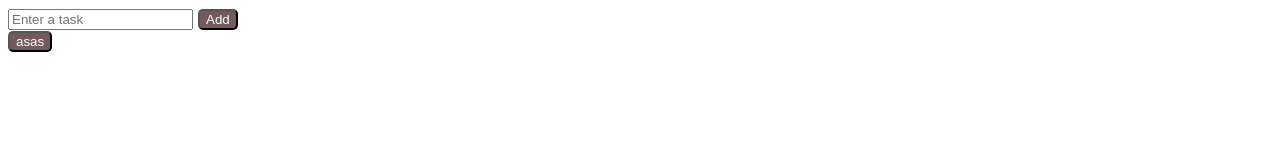
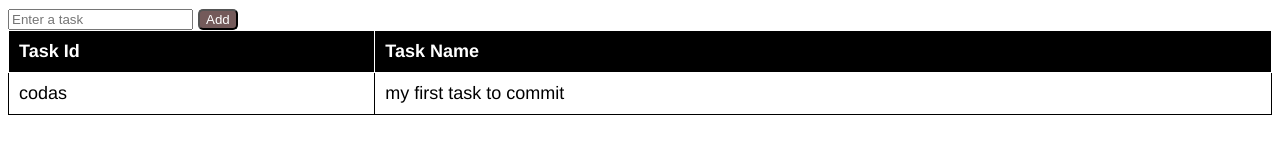
Before and after one commit to KeIGoU25/to-do-list, a plain HTML site: page index.html in a window 1280 px wide. Drawn offline with Linux system fonts and the light colour scheme.

Commit message:
add table

```diff
--- a/index.html
+++ b/index.html
@@ -7,11 +7,28 @@
     <link rel="stylesheet" href="style.css">
 </head>
 <body>
-    <form action="">
+    <form action="" onsubmit="return false;">
         <input type="text" name="task" id="task" placeholder="Enter a task">
         <button type="submit">
             Add
         </button>
     </form>
-    <button>asas</button>
+    <main>
+        <table>
+            <thead>
+                <tr>
+                    <th>Task Id</th>
+                    <th>Task Name</th>
+                </tr>
+            </thead>
+            <tbody>
+                <tr>
+                    <td>codas</td>
+                    <td>my first task to commit</td>
+                </tr>
+            </tbody>
+        </table>
+    </main>
+</body>
+<script src="script.js"></script>
 </html>
--- /dev/null
+++ b/script.js
@@ -0,0 +1,5 @@
+let task = document.getElementById("task");
+
+task.addEventListener("submit", (event) => {
+    event.preventDefault();
+})
--- a/style.scss
+++ b/style.scss
@@ -4,6 +4,7 @@ $myWidth: 680px;
 $btn-color: #fff;
 $btn-radius: 5px;
 $btn-bg: #745a5a;
+$pointer : pointer;
 
 body {
   font-family: $myFont;
@@ -14,4 +15,28 @@ button {
   color: $btn-color;
   border-radius: $btn-radius;
   background-color: $btn-bg;
+  cursor: $pointer;
 }
+
+table {
+    border: 1px solid black;
+    border-collapse: collapse;
+    width: 100%;
+}
+
+th, td {
+    border: 1px solid black;
+    border-collapse: collapse;
+    text-align: left;
+    padding: 10px;
+}
+
+tr:nth-child(even) {
+    background-color: #333;
+}
+
+th {
+    border: 1px solid #fff;
+    color: #fff;
+    background-color: #000;
+}
```
Also changed, not shown: style.css, 1 other file.
